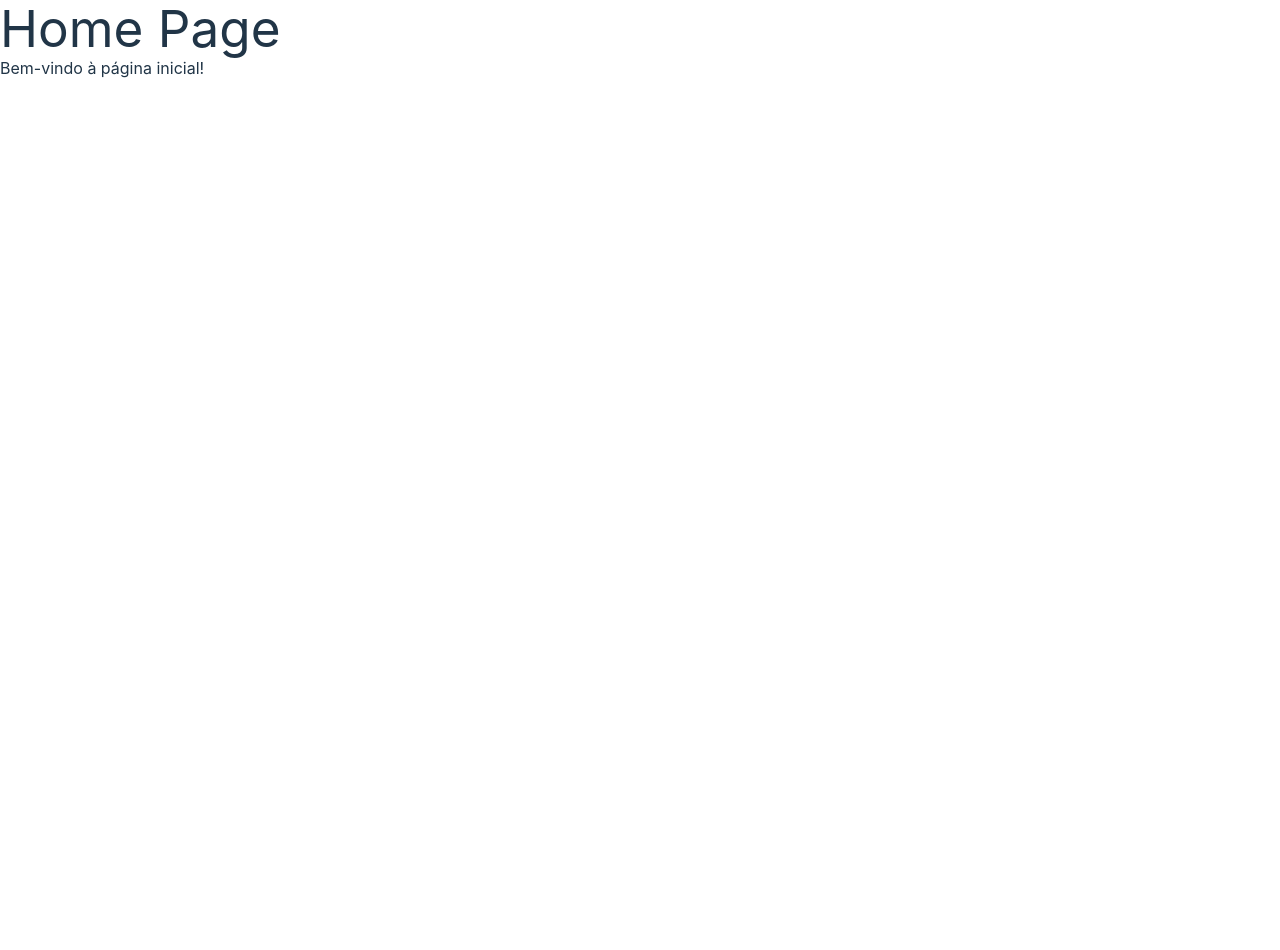
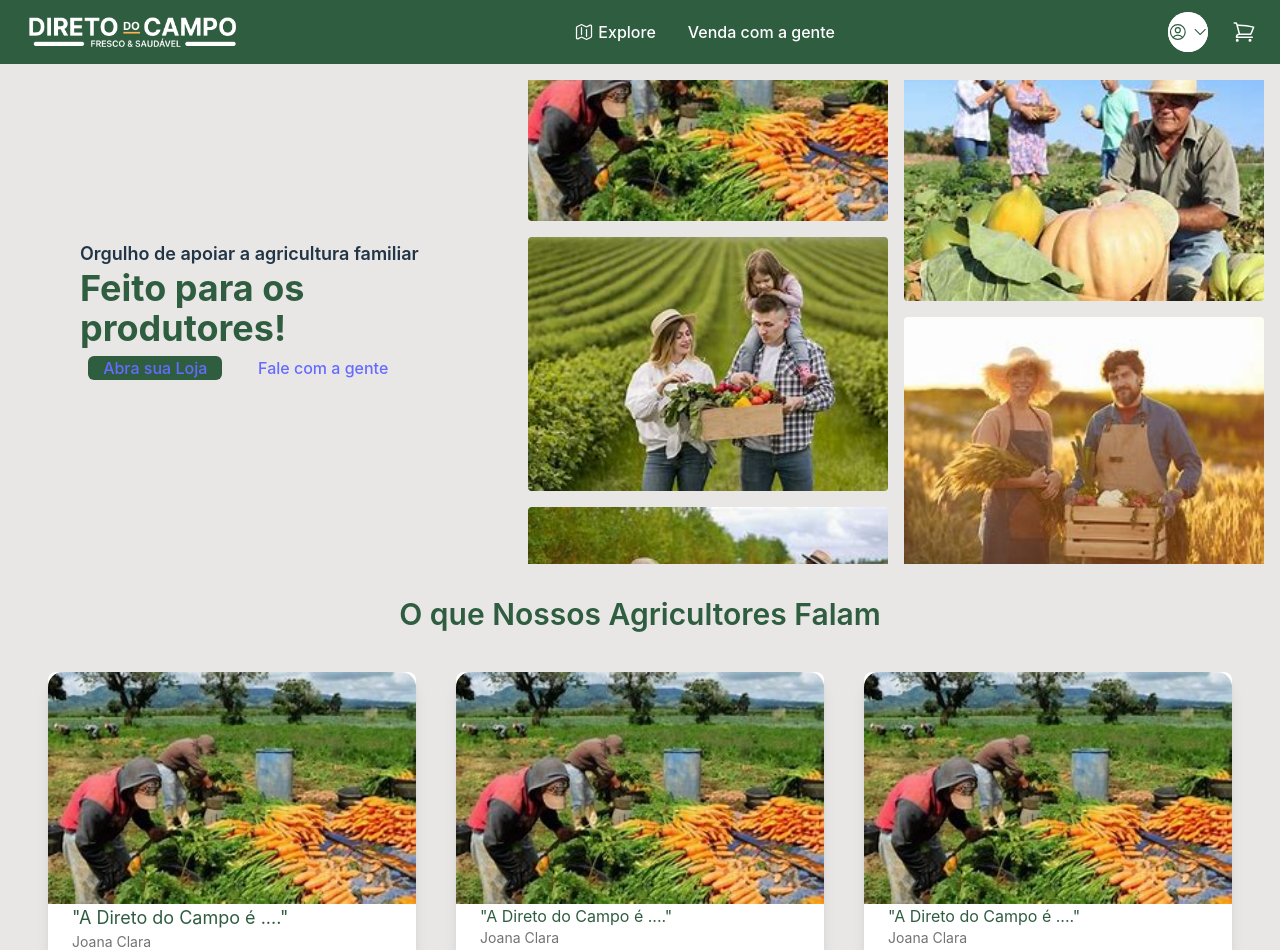
Before and after one commit to DIreto-do-Campo/Direto-do-campo, a React (Vite) app: page /Farm in a window 1280 px wide. Shown: the top 950 px of the page. Before the commit the page ends 800 px from the top, so only its background shows below. Built offline with nearby package versions, Linux system fonts and the light colour scheme.

Commit message:
Add files via upload

```diff
--- a/src/pages/Farm.tsx
+++ b/src/pages/Farm.tsx
@@ -1,10 +1,106 @@
 import React from 'react';
+import Navbar from '../components/Navbar';
+import Footer from '../components/Footer';
+import { Card, CardContent, CardHeader } from '../components/ui/card';
 
 const Farm = () => {
   return (
-    <div>
-      <h1>Home Page</h1>
-      <p>Bem-vindo à página inicial!</p>
+    <div className="max-w-[1440px] mx-auto bg-cinereous/20 rounded-[19px] min-h-screen flex flex-col">
+      <Navbar />
+      <div className='grid grid-cols-10'>
+        <div className='col-span-4 h-max-[300px] text-left content-center p-20'>
+          <p className='text-lg font-semibold'>Orgulho de apoiar a agricultura familiar</p>
+          <h2 className='text-hunterGreen text-4xl font-bold'>Feito para os produtores!</h2>
+          <div className='grid grid-cols-2 p-2'>
+            <div className='bg-hunterGreen text-white text-center w-4/5 rounded-[6px]'>
+              <a href="" >
+                Abra sua Loja
+
+              </a>
+            </div>
+            <div className='border-2 border-hunterGreen text-hunterGreen text-center w-4/5 rounded-[6px]'>
+              <a href="" >
+                Fale com a gente
+
+              </a>
+            </div>
+          </div>
+
+        </div>
+
+        <div className='col-span-6 max-h-[500px] p-4 overflow-hidden'>
+          <div className="grid grid-cols-2 gap-4 overflow-hidden">
+            <div className="overflow-hidden -translate-y-28">
+              <img src="image2.jpg" alt="Foto 1" className="w-full h-full object-cover rounded" />
+            </div>
+            <div className="overflow-hidden">
+              <img src="image3.jpg" alt="Foto 2" className="w-full h-full object-cover -translate-y-8 rounded" />
+            </div>
+            <div className="overflow-hidden -translate-y-28">
+              <img src="image1.jpg" alt="Foto 3" className="w-full h-full object-cover rounded" />
+            </div>
+            <div className="overflow-hidden -translate-y-8">
+              <img src="image4.jpg" alt="Foto 4" className="w-full h-full object-cover rounded" />
+            </div>
+            <div className="overflow-hidden -translate-y-28">
+              <img src="image5.jpg" alt="Foto 5" className="w-full h-full object-cover rounded" />
+            </div>
+            <div className="overflow-hidden -translate-y-8">
+              <img src="image6.jpg" alt="Foto 6" className="w-full h-full object-cover rounded" />
+            </div>
+          </div>
+
+        </div>
+
+      </div>
+
+      <div className='border-t-2 border-t-hunterGreen mt-4 px-12'>
+        <h2 className='text-hunterGreen text-3xl font-semibold text-center mt-4'>
+          O que Nossos Agricultores Falam
+        </h2>
+        <div className='grid grid-cols-3 gap-10 mt-10'>
+          <Card className='shadow-lg justify-between rounded-b-[15px]'>
+            <CardHeader className='p-0'>
+              <img src="/image2.jpg" alt="" className='rounded-t-[15px]' />
+            </CardHeader>
+            <CardContent className='text-hunterGreen text-lg'>
+              <p>"A Direto do Campo é ...."</p>
+              <p className='text-muted-foreground text-sm'>Joana Clara</p>
+              <p className='text-muted-foreground text-sm'>Sitio florecer</p>
+
+            </CardContent>
+
+          </Card>
+          <Card className='shadow-lg justify-between rounded-b-[15px]'>
+            <CardHeader className='p-0'>
+              <img src="/image2.jpg" alt="" className='rounded-t-[15px]' />
+            </CardHeader>
+            <CardContent className='text-hunterGreen'>
+              <p>"A Direto do Campo é ...."</p>
+              <p className='text-muted-foreground text-sm'>Joana Clara</p>
+              <p className='text-muted-foreground text-sm'>Sitio florecer</p>
+
+            </CardContent>
+
+          </Card>
+          <Card className='shadow-lg justify-between rounded-b-[15px]'>
+            <CardHeader className='p-0'>
+              <img src="/image2.jpg" alt="" className='rounded-t-[15px]' />
+            </CardHeader>
+            <CardContent className='text-hunterGreen'>
+              <p>"A Direto do Campo é ...."</p>
+              <p className='text-muted-foreground text-sm'>Joana Clara</p>
+              <p className='text-muted-foreground text-sm'>Sitio florecer</p>
+
+            </CardContent>
+
+          </Card>
+
+        </div>
+      </div>
+
+
+      <Footer />
     </div>
   );
 };
--- a/src/pages/Home.tsx
+++ b/src/pages/Home.tsx
@@ -5,7 +5,7 @@ import Footer from '../components/Footer';
 
 const Home = () => {
     return (
-        <div className="mx-auto bg-cinereous/20 rounded-[19px] min-h-screen flex flex-col">
+        <div className="max-w-[1440px] mx-auto bg-cinereous/20 rounded-[19px] min-h-screen flex flex-col">
             <Navbar />
 
             {/* Banner com imagens */}
@@ -13,14 +13,14 @@ const Home = () => {
                 <div className="w-1/2">
                     <img
                         className="w-full h-[300px] object-cover"
-                        src="/public/AgriculturaFam.jpg"
+                        src="/AgriculturaFam.jpg"
                         alt="Agricultura Familiar"
                     />
                 </div>
                 <div className="w-1/2">
                     <img
                         className="w-full h-[300px] object-cover"
-                        src="/public/queijo artesanal.jpeg"
+                        src="/queijo artesanal.jpeg"
                         alt="Agricultura Familiar"
                     />
                 </div>
@@ -48,7 +48,7 @@ const Home = () => {
             <div className="bg-amethyst relative text-white container mx-auto rounded-[15px] py-8 mt-4 w-[90%] px-4">
 
                 <div className="flex items-center">
-                    <img src="/public/dolarcoin.png" alt="Ícone Dólar" className="w-6 h-auto" />
+                    <img src="/dolarcoin.png" alt="Ícone Dólar" className="w-6 h-auto" />
                     <h2 className="text-lg mx-2">Juntos Pela Agricultura Familiar</h2>
                 </div>
 
@@ -62,7 +62,7 @@ const Home = () => {
                 <div className="w-1/2">
                     <img
                         className="w-full h-[300px] object-cover rounded-l-[15px]"
-                        src="/public/agricultora.png"
+                        src="/agricultora.png"
                         alt="Agricultura Familiar"
                     />
                 </div>
--- a/src/pages/Login.tsx
+++ b/src/pages/Login.tsx
@@ -1,10 +1,10 @@
 import React from 'react';
 import Navbar from '../components/Navbar';
-import LoginForm from '../components/LoginForm';
+import LoginForm from '../components/LoginForm/LoginForm';
 
 const Login = () => {
   return (
-    <div className="mx-auto bg-cinereous/20 rounded-[19px] min-h-screen flex flex-col">
+    <div className="max-w-[1440px] mx-auto bg-cinereous/20 rounded-[19px] min-h-screen flex flex-col">
       <Navbar />
       <div className="flex-grow flex justify-center items-center">
         <LoginForm />
--- /dev/null
+++ b/src/pages/Map.tsx
@@ -0,0 +1,45 @@
+import Navbar from '../components/Navbar';
+import Footer from '../components/Footer';
+import { MapContainer, Marker, Popup, TileLayer } from 'react-leaflet';
+import 'leaflet/dist/leaflet.css';
+
+const Map = () => {
+    const farmers = [
+        {
+            geocode: [-25.411901992543395, -49.377550434970495],
+            texto: "Sitio novo 1"
+        },
+        {
+            geocode: [-25.480990569299106, -49.390199708855306],
+            texto: "Sitio novo 2"
+        },
+        {
+            geocode: [-25.333729120493004, -49.296332111738685],
+            texto: "Sitio novo 3"
+        },
+    ];
+
+    return (
+        <div className="max-w-[1440px] mx-auto bg-cinereous/20 rounded-[19px] min-h-screen flex flex-col">
+            <Navbar />
+            <div className='flex h-[70vh] content-center overflow-hidden'>
+                <MapContainer className='h-full w-full' center={[-25.4353183,-49.31457]} zoom={12} scrollWheelZoom={true}>
+                    <TileLayer
+                        attribution='&copy; <a href="https://www.openstreetmap.org/copyright">OpenStreetMap</a> contributors'
+                        url="https://{s}.tile.openstreetmap.org/{z}/{x}/{y}.png"
+                    />
+                    {farmers.map((farmer, index) => (
+                        <Marker key={index} position={farmer.geocode}>
+                            <Popup>
+                                {farmer.texto}
+                            </Popup>
+                        </Marker>
+                    ))}
+                </MapContainer>
+            </div>
+            <Footer />
+        </div>
+    );
+};
+
+export default Map;
```
